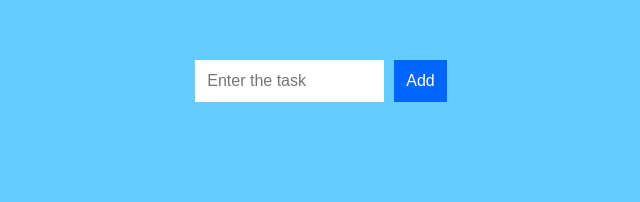
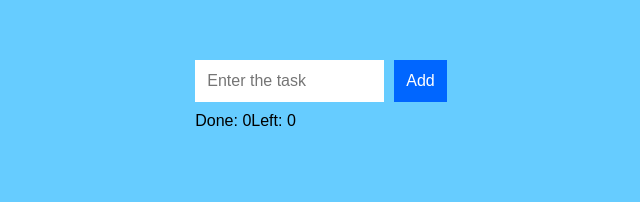
Before and after one commit to Ermakoy/progressive-React-ToDo, a React (Create React App) app: page / in a window 1280 px wide. Shown: the top 202 px of the page, without its empty margins (319-959 px from the left). Built offline with nearby package versions, Linux system fonts and the light colour scheme.

Commit message:
🚧All setState reworked to functional style

```diff
--- a/src/components/App/App.js
+++ b/src/components/App/App.js
@@ -8,7 +8,9 @@ class App extends Component {
     super(props, context);
 
     this.state = {
-      items: []
+      items: [],
+      done: 0,
+      left: 0
     };
   }
 
@@ -16,8 +18,12 @@ class App extends Component {
     let filteredItems = this.state.items.filter((item) => {
       return item.key !== key;
     });
-    this.setState({
-      items: filteredItems
+    this.setState((prevState)=>{
+      return {
+        items: filteredItems,
+        done: prevState.done+1,
+        left: prevState.left-1
+      }
     });
   };
 
@@ -30,12 +36,14 @@ class App extends Component {
         key: Date.now()
       });
 
-      this.setState({
-        items: itemArray
+      this.setState((prevState)=>{
+        return {
+          items: itemArray,
+          left: prevState.left+1
+        }
       });
 
       this._inputElement.value = '';
-      console.log(itemArray);
 
     }
     e.preventDefault();
@@ -52,6 +60,10 @@ class App extends Component {
             <button type="submit">Add</button>
           </form>
         </div>
+        <div>
+          <span>Done: {this.state.done}</span>
+          <span>Left: {this.state.left}</span>
+        </div>
         <TodoItems delete={this.deleteItem}
                    entries={this.state.items}/>
       </div>
```
